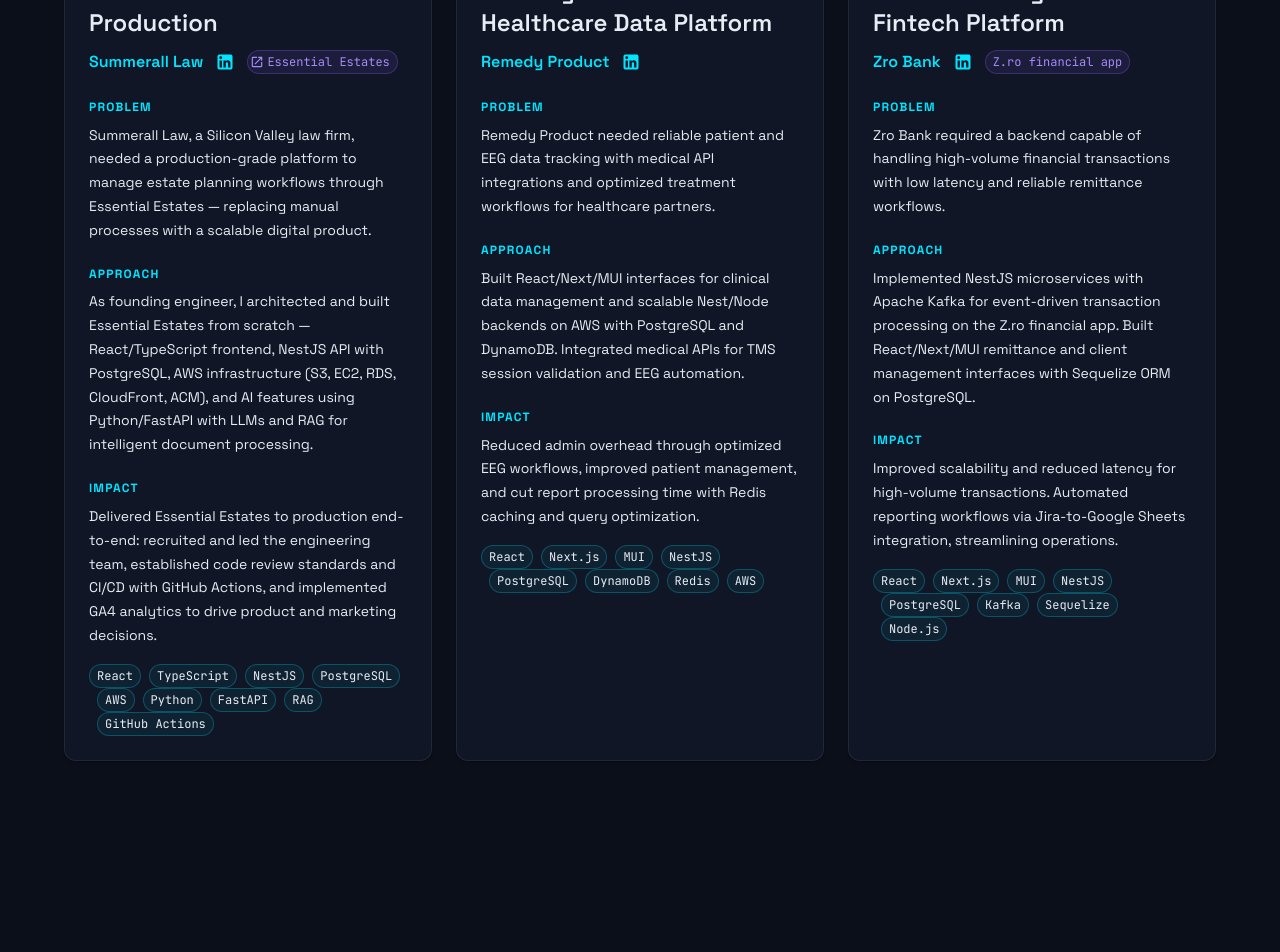
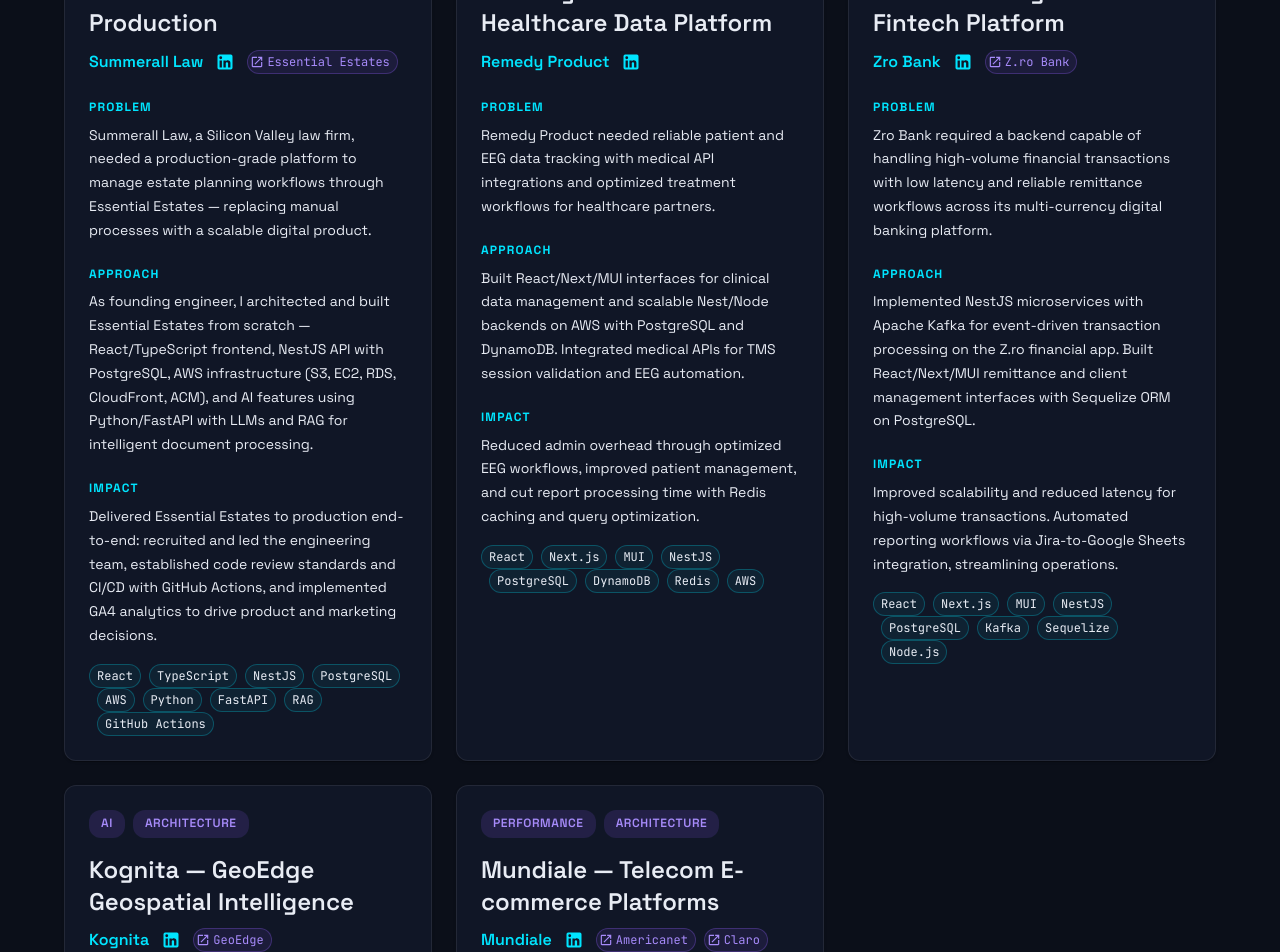
Before and after one commit to Eric-Souza/portfolio, a React (Vite) app: page / in a window 1280 px wide. Shown: the part 3280-4232 px from the top of the page. Built offline with nearby package versions, Linux system fonts and the light colour scheme.

Commit message:
Update company links and add GeoEdge and Mundiale case studies.

```diff
--- a/src/components/ui/CaseStudyCard.tsx
+++ b/src/components/ui/CaseStudyCard.tsx
@@ -59,6 +59,7 @@
             companyLinkedIn={study.companyLinkedIn}
             productName={study.productName}
             productUrl={study.productUrl}
+            relatedLinks={study.relatedLinks}
           />
         </Box>
 
--- a/src/components/ui/CompanyLinks.tsx
+++ b/src/components/ui/CompanyLinks.tsx
@@ -2,6 +2,7 @@
 import LinkedInIcon from '@mui/icons-material/LinkedIn';
 import OpenInNewIcon from '@mui/icons-material/OpenInNew';
 import { alpha } from '@mui/material/styles';
+import type { RelatedLink } from '../../data/types';
 
 interface CompanyLinksProps {
   company: string;
@@ -9,7 +10,31 @@
   companyLinkedIn: string;
   productName?: string;
   productUrl?: string;
+  relatedLinks?: RelatedLink[];
   variant?: 'default' | 'compact';
+}
+
+function LinkChip({ name, url }: RelatedLink) {
+  return (
+    <Chip
+      component="a"
+      href={url}
+      target="_blank"
+      rel="noopener noreferrer"
+      clickable
+      label={name}
+      size="small"
+      icon={<OpenInNewIcon sx={{ fontSize: '14px !important' }} />}
+      sx={{
+        borderColor: alpha('#8B5CF6', 0.3),
+        backgroundColor: alpha('#8B5CF6', 0.1),
+        color: 'secondary.light',
+        '& .MuiChip-icon': { color: 'secondary.light' },
+      }}
+      variant="outlined"
+      aria-label={`Visit ${name}`}
+    />
+  );
 }
 
 export function CompanyLinks({
@@ -18,6 +43,7 @@
   companyLinkedIn,
   productName,
   productUrl,
+  relatedLinks,
   variant = 'default',
 }: CompanyLinksProps) {
   return (
@@ -57,27 +83,9 @@
         </IconButton>
       </Tooltip>
 
-      {productName && (
-        productUrl ? (
-          <Chip
-            component="a"
-            href={productUrl}
-            target="_blank"
-            rel="noopener noreferrer"
-            clickable
-            label={productName}
-            size="small"
-            icon={<OpenInNewIcon sx={{ fontSize: '14px !important' }} />}
-            sx={{
-              borderColor: alpha('#8B5CF6', 0.3),
-              backgroundColor: alpha('#8B5CF6', 0.1),
-              color: 'secondary.light',
-              '& .MuiChip-icon': { color: 'secondary.light' },
-            }}
-            variant="outlined"
-            aria-label={`Visit ${productName}`}
-          />
-        ) : (
+      {productName && productUrl && <LinkChip name={productName} url={productUrl} />}
+
+      {productName && !productUrl && (
         <Chip
           label={productName}
           size="small"
@@ -88,8 +96,11 @@
           }}
           variant="outlined"
         />
-        )
       )}
+
+      {relatedLinks?.map((link) => (
+        <LinkChip key={link.url} name={link.name} url={link.url} />
+      ))}
     </Box>
   );
 }
--- a/src/components/ui/TimelineItem.tsx
+++ b/src/components/ui/TimelineItem.tsx
@@ -75,6 +75,7 @@
               companyLinkedIn={item.companyLinkedIn}
               productName={item.productName}
               productUrl={item.productUrl}
+              relatedLinks={item.relatedLinks}
               variant="compact"
             />
             <Typography color="text.secondary" sx={{ fontWeight: 500, mt: 0.5 }}>
--- a/src/data/caseStudies.ts
+++ b/src/data/caseStudies.ts
@@ -56,12 +56,13 @@
     id: 'fintech',
     title: 'Zro Bank — High-Volume Fintech Platform',
     company: 'Zro Bank',
-    companyUrl: 'https://www.zrobank.com.br',
+    companyUrl: 'https://zrobank.com/en',
     companyLinkedIn: 'https://www.linkedin.com/company/zroglobal',
-    productName: 'Z.ro financial app',
+    productName: 'Z.ro Bank',
+    productUrl: 'https://zrobank.com/en',
     tags: ['Architecture', 'Performance'],
     problem:
-      'Zro Bank required a backend capable of handling high-volume financial transactions with low latency and reliable remittance workflows.',
+      'Zro Bank required a backend capable of handling high-volume financial transactions with low latency and reliable remittance workflows across its multi-currency digital banking platform.',
     approach:
       'Implemented NestJS microservices with Apache Kafka for event-driven transaction processing on the Z.ro financial app. Built React/Next/MUI remittance and client management interfaces with Sequelize ORM on PostgreSQL.',
     impact:
@@ -77,4 +78,57 @@
       'Node.js',
     ],
   },
+  {
+    id: 'geospatial',
+    title: 'Kognita — GeoEdge Geospatial Intelligence',
+    company: 'Kognita',
+    companyUrl: 'https://kognita.com.br',
+    companyLinkedIn: 'https://www.linkedin.com/company/kognita-lab',
+    productName: 'GeoEdge',
+    productUrl: 'https://app.geoedge.com.br/',
+    tags: ['AI', 'Architecture'],
+    problem:
+      'Kognita needed a production web platform to deliver AI-driven heatmaps and location intelligence, helping enterprise clients identify optimal business locations from real-time geospatial data.',
+    approach:
+      'Built the GeoEdge platform with React, Next, and Material UI on the frontend and Node, Nest, and PostgreSQL on the backend. Bridged AI R&D workflows with the web product and used AWS S3 for large-scale geospatial data storage.',
+    impact:
+      'Enabled accurate geospatial insights at scale, optimized data processing pipelines between the AI team and the platform, and delivered a seamless interface for location-based decision making.',
+    stack: [
+      'React',
+      'Next.js',
+      'MUI',
+      'NestJS',
+      'PostgreSQL',
+      'AWS S3',
+      'Node.js',
+      'Geospatial AI',
+    ],
+  },
+  {
+    id: 'ecommerce',
+    title: 'Mundiale — Telecom E-commerce Platforms',
+    company: 'Mundiale',
+    companyUrl: 'https://www.mundiale.ai',
+    companyLinkedIn: 'https://www.linkedin.com/company/mundiale',
+    relatedLinks: [
+      { name: 'Americanet', url: 'https://americanet.com.br/' },
+      { name: 'Claro', url: 'https://www.claro.com.br/' },
+    ],
+    tags: ['Performance', 'Architecture'],
+    problem:
+      'Major telecom providers in South America needed modern e-commerce and customer management systems to improve online plan purchases and internal operations at scale.',
+    approach:
+      'Developed and maintained e-commerce platforms with React, Next, and Material UI, backed by Node, Express, and PostgreSQL. Built a separate customer and plan management system with React, Next, and Bootstrap for efficient user and plan administration.',
+    impact:
+      'Improved the online purchase experience for internet and telephone services and streamlined customer listing and plan visualization for operations teams.',
+    stack: [
+      'React',
+      'Next.js',
+      'MUI',
+      'Bootstrap',
+      'Node.js',
+      'Express',
+      'PostgreSQL',
+    ],
+  },
 ];
--- a/src/data/experience.ts
+++ b/src/data/experience.ts
@@ -41,9 +41,10 @@
     id: 'zro',
     role: 'Full Stack Engineer',
     company: 'Zro Bank',
-    companyUrl: 'https://www.zrobank.com.br',
+    companyUrl: 'https://zrobank.com/en',
     companyLinkedIn: 'https://www.linkedin.com/company/zroglobal',
-    productName: 'Z.ro financial app',
+    productName: 'Z.ro Bank',
+    productUrl: 'https://zrobank.com/en',
     period: 'Jul 2020 – Jun 2022',
     domain: 'Fintech',
     bullets: [
@@ -60,7 +61,7 @@
     companyUrl: 'https://kognita.com.br',
     companyLinkedIn: 'https://www.linkedin.com/company/kognita-lab',
     productName: 'GeoEdge',
-    productUrl: 'https://kognita.com.br/plataformas/geoedge/',
+    productUrl: 'https://app.geoedge.com.br/',
     period: 'Dec 2018 – Jul 2020',
     domain: 'GeoEdge · AI / Geospatial',
     bullets: [
@@ -75,7 +76,11 @@
     company: 'Mundiale',
     companyUrl: 'https://www.mundiale.ai',
     companyLinkedIn: 'https://www.linkedin.com/company/mundiale',
-    productName: 'Telecom e-commerce & customer management',
+    productName: 'Telecom e-commerce platforms',
+    relatedLinks: [
+      { name: 'Americanet', url: 'https://americanet.com.br/' },
+      { name: 'Claro', url: 'https://www.claro.com.br/' },
+    ],
     period: 'Jan 2018 – Dec 2018',
     domain: 'E-commerce',
     bullets: [
--- a/src/data/projects.ts
+++ b/src/data/projects.ts
@@ -6,7 +6,7 @@
     name: 'Eric Portfolio',
     description:
       'Personal portfolio built with React, TypeScript, Material UI, and Framer Motion — recruiter-focused with case studies and live project demos.',
-    githubUrl: 'https://github.com/Eric-Souza/eric-portfolio',
+    githubUrl: 'https://github.com/Eric-Souza/portfolio',
     stack: ['React', 'TypeScript', 'MUI', 'Framer Motion', 'Vite'],
   },
   {
```
Also changed, not shown: src/data/types.ts (+7 -0 lines). Lines whose indentation alone changed are shown as unchanged.
